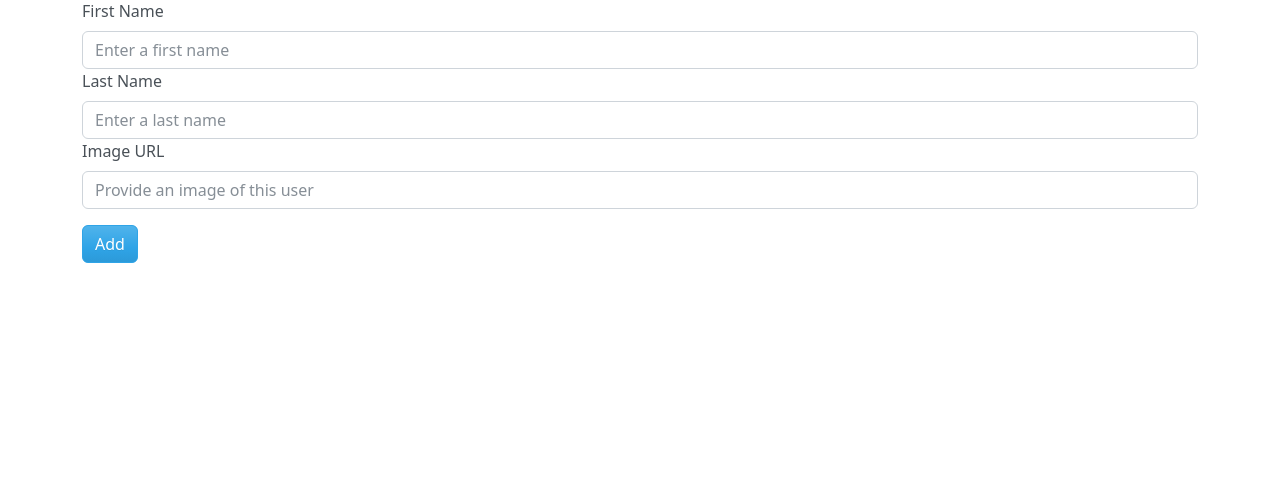
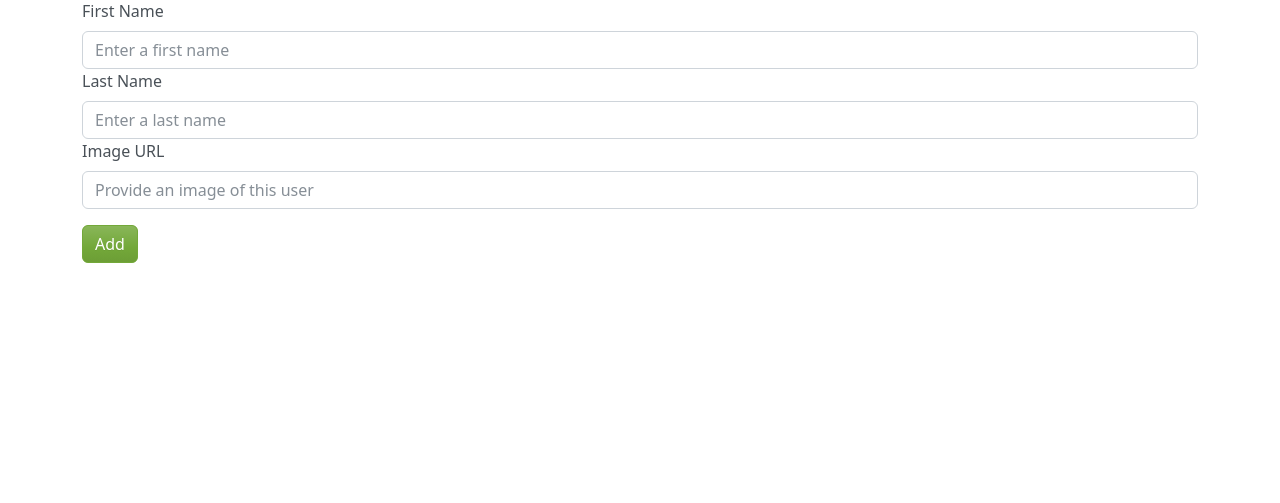
Before and after one commit to veronicani/flask-blogly, a Flask app: page /users/new/ in a window 1280 px wide. Shown: the part 113-616 px from the top of the page. Run offline with Flask 3, Linux system fonts and the light colour scheme; some libraries are stand-ins or nearby versions.

Commit message:
updated styling for add button

```diff
--- a/templates/new_user_form.html
+++ b/templates/new_user_form.html
@@ -15,6 +15,6 @@
   <label class="form-label" for="image_url">Image URL</label>
   <input type="url" class="form-control" id="image_url" name="image_url"
     placeholder="Provide an image of this user"></input>
-  <button class="btn btn-primary mt-3" type="submit">Add</button>
+  <button class="btn btn-success mt-3" type="submit">Add</button>
 </form>
 {% endblock %}
```
